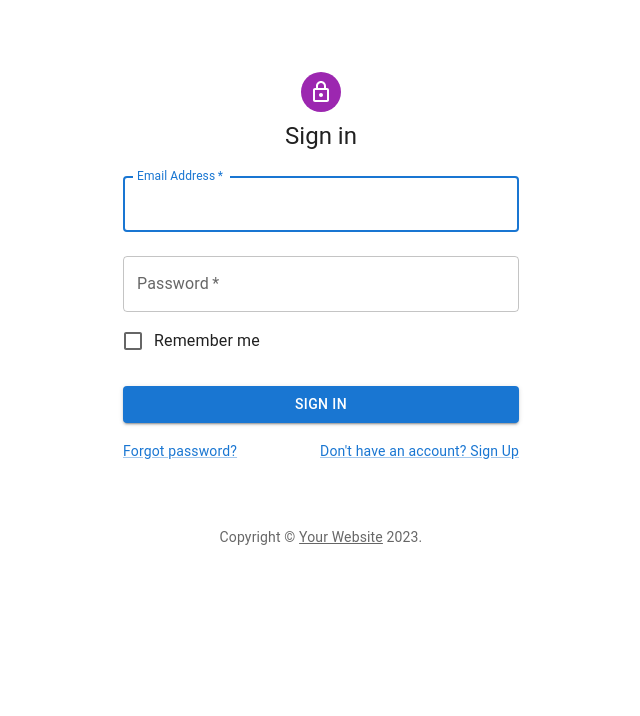
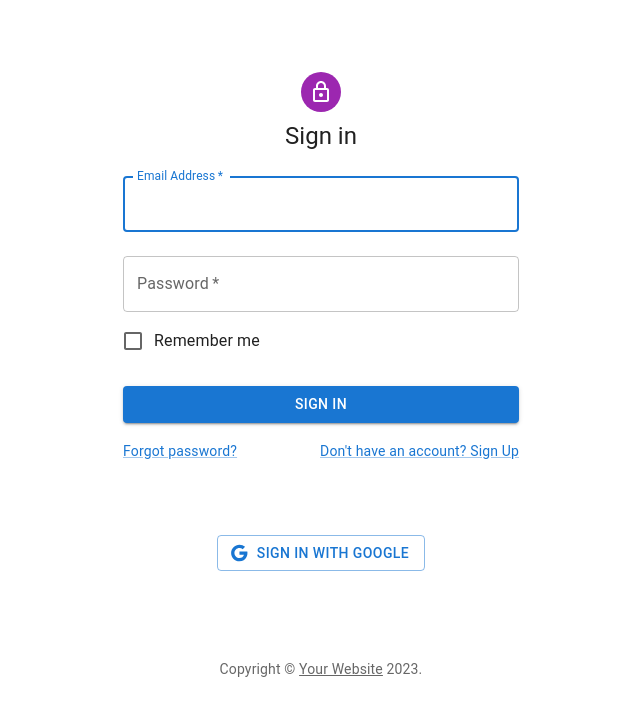
Before and after one commit to Zaris47/onboarding-page, a React (Vite) app: page / in a window 1280 px wide. Shown: the top 716 px of the page, without its empty margins (319-959 px from the left). Built offline with nearby package versions, Linux system fonts and the light colour scheme; no server answers; the HTML template or start-up script is replaced by a standard one.

Commit message:
Login configuration

```diff
--- a/src/components/AddressForm.jsx
+++ b/src/components/AddressForm.jsx
@@ -5,6 +5,8 @@ import FormControlLabel from "@mui/material/FormControlLabel";
 import Checkbox from "@mui/material/Checkbox";
 import InputAdornment from '@mui/material/InputAdornment';
 import ErrorOutlineIcon from '@mui/icons-material/ErrorOutline';
+import {auth} from "../config/firebase"
+import { createUserWithEmailAndPassword, signInWithEmailAndPassword } from "firebase/auth"
 
 export default function AddressForm() {
   return (
@@ -13,9 +15,9 @@ export default function AddressForm() {
         <Grid item xs={12} sm={12}>
           <TextField
 
-            id="firstName"
-            name="firstName"
-            label="First name"
+            id="fullName"
+            name="fullName"
+            label="Full name"
             fullWidth
             autoComplete="given-name"
             variant="outlined"
--- a/src/components/SignIn.jsx
+++ b/src/components/SignIn.jsx
@@ -1,29 +1,42 @@
-import Avatar from '@mui/material/Avatar';
-import Button from '@mui/material/Button';
-import CssBaseline from '@mui/material/CssBaseline';
-import TextField from '@mui/material/TextField';
-import FormControlLabel from '@mui/material/FormControlLabel';
-import Checkbox from '@mui/material/Checkbox';
-import Link from '@mui/material/Link';
-import Grid from '@mui/material/Grid';
-import Box from '@mui/material/Box';
-import LockOutlinedIcon from '@mui/icons-material/LockOutlined';
-import Typography from '@mui/material/Typography';
-import Container from '@mui/material/Container';
-import { createTheme, ThemeProvider } from '@mui/material/styles';
-import Account from "./Account"
-import {Link as RouterLink } from "react-router-dom"
-
+import Avatar from "@mui/material/Avatar";
+import Button from "@mui/material/Button";
+import CssBaseline from "@mui/material/CssBaseline";
+import TextField from "@mui/material/TextField";
+import FormControlLabel from "@mui/material/FormControlLabel";
+import Checkbox from "@mui/material/Checkbox";
+import Link from "@mui/material/Link";
+import Grid from "@mui/material/Grid";
+import Box from "@mui/material/Box";
+import LockOutlinedIcon from "@mui/icons-material/LockOutlined";
+import Typography from "@mui/material/Typography";
+import Container from "@mui/material/Container";
+import { createTheme, ThemeProvider } from "@mui/material/styles";
+import Account from "./Account";
+import { Link as RouterLink } from "react-router-dom";
+import { auth, googleProvider } from "../config/firebase";
+import {
+  signInWithPopup,
+  createUserWithEmailAndPassword,
+  signInWithEmailAndPassword,
+} from "firebase/auth";
+import { useState, useRef } from "react";
+import Paper from "@mui/material/Paper";
+import { Google } from "@mui/icons-material";
 
 function Copyright(props) {
   return (
-    <Typography variant="body2" color="text.secondary" align="center" {...props}>
-      {'Copyright © '}
+    <Typography
+      variant="body2"
+      color="text.secondary"
+      align="center"
+      {...props}
+    >
+      {"Copyright © "}
       <Link color="inherit" href="https://mui.com/">
         Your Website
-      </Link>{' '}
+      </Link>{" "}
       {new Date().getFullYear()}
-      {'.'}
+      {"."}
     </Typography>
   );
 }
@@ -31,18 +44,47 @@ function Copyright(props) {
 const theme = createTheme();
 
 export default function SignIn() {
+  //States
+
+  const emailRef = useRef(null);
+  const passwordRef = useRef(null);
+
+  // main Auth functions
+
+  const signIn = async () => {
+    try {
+      await signInWithEmailAndPassword(
+        auth,
+        emailRef.current.value,
+        passwordRef.current.value
+      );
+    } catch (err) {
+      alert(err.message);
+    }
+  };
+
+  const signInWithGoogle = async () => {
+    try {
+      await signInWithPopup(
+        auth,
+        googleProvider
+      );
+    } catch (err) {
+      alert(err.message);
+    }
+  };
+
+  // Handling functions
   const handleSubmit = (event) => {
     event.preventDefault();
-    const data = new FormData(event.currentTarget);
-    console.log({
-      email: data.get('email'),
-      password: data.get('password'),
-    });
+    const emailValue = emailRef.current.value;
+    const passwordValue = passwordRef.current.value;
+    signIn();
   };
 
-  const handleSignUp = () =>{
-    return < Account />;
-  }
+  const handleSignUp = () => {
+    return <Account />;
+  };
 
   return (
     <ThemeProvider theme={theme}>
@@ -51,18 +93,23 @@ export default function SignIn() {
         <Box
           sx={{
             marginTop: 8,
-            display: 'flex',
-            flexDirection: 'column',
-            alignItems: 'center',
+            display: "flex",
+            flexDirection: "column",
+            alignItems: "center",
           }}
         >
-          <Avatar sx={{ m: 1, bgcolor: 'secondary.main' }}>
+          <Avatar sx={{ m: 1, bgcolor: "secondary.main" }}>
             <LockOutlinedIcon />
           </Avatar>
           <Typography component="h1" variant="h5">
             Sign in
           </Typography>
-          <Box component="form" onSubmit={handleSubmit} noValidate sx={{ mt: 1 }}>
+          <Box
+            component="form"
+            onSubmit={handleSubmit}
+            noValidate
+            sx={{ mt: 1 }}
+          >
             <TextField
               margin="normal"
               required
@@ -72,6 +119,7 @@ export default function SignIn() {
               name="email"
               autoComplete="email"
               autoFocus
+              inputRef={emailRef}
             />
             <TextField
               margin="normal"
@@ -82,6 +130,7 @@ export default function SignIn() {
               type="password"
               id="password"
               autoComplete="current-password"
+              inputRef={passwordRef}
             />
             <FormControlLabel
               control={<Checkbox value="remember" color="primary" />}
@@ -102,13 +151,32 @@ export default function SignIn() {
                 </Link>
               </Grid>
               <Grid item>
-                <Link component={RouterLink} to="/SignUp" variant="body2" onClick={handleSignUp}>
+                <Link
+                  component={RouterLink}
+                  to="/SignUp"
+                  variant="body2"
+                  onClick={handleSignUp}
+                >
                   {"Don't have an account? Sign Up"}
                 </Link>
               </Grid>
             </Grid>
           </Box>
         </Box>
+        <Grid
+          container
+          justifyContent="center"
+          sx={{
+            my: { xs: 3, md: 6 },
+            p: { xs: 2, md: 3 },
+            borderRadius: "10px",
+          }}
+        >
+          <Button variant="outlined" startIcon={<Google />} onClick={signInWithGoogle}>
+            Sign in with Google
+          </Button>
+        </Grid>
+
         <Copyright sx={{ mt: 8, mb: 4 }} />
       </Container>
     </ThemeProvider>
```
